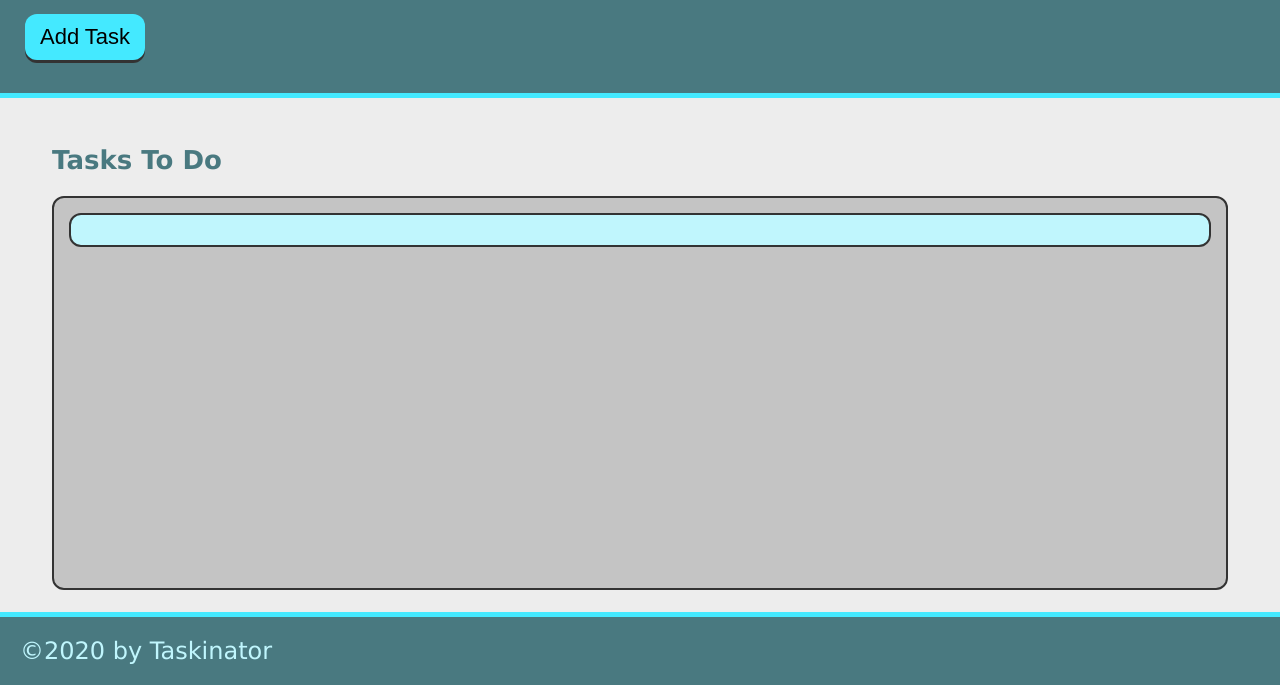
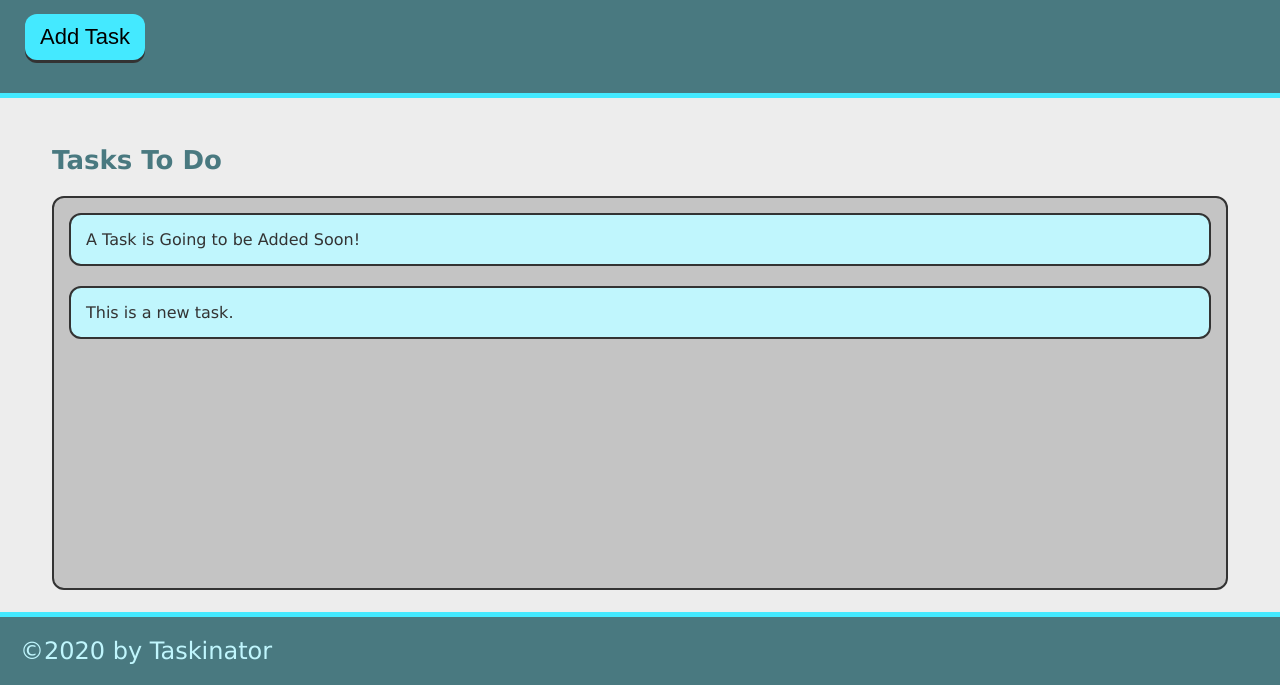
Before and after one commit to Stubblefish/Taskinator, a plain HTML site: page index.html in a window 1280 px wide. Both pictures are taken after a click on the button "Add Task". Shown: the part 115-800 px from the top of the page. Drawn offline with Linux system fonts and the light colour scheme.

Commit message:
button functionality

```diff
--- a/assets/js/script.js
+++ b/assets/js/script.js
@@ -0,0 +1,11 @@
+var buttonEl = document.querySelector("#save-task");
+var tasksToDoEl = document.querySelector("#tasks-to-do");
+
+var createTaskHandler = function() {
+  var listItemEl = document.createElement("li");
+  listItemEl.className = "task-item";
+  listItemEl.textContent = "This is a new task.";
+  tasksToDoEl.appendChild(listItemEl);
+  };
+
+buttonEl.addEventListener("click", createTaskHandler);
--- a/index.html
+++ b/index.html
@@ -17,15 +17,15 @@
         <p>
             Click the button below to a new task!
         </p>
-        <button class="btn">Add Task</button>
+        <button class="btn" id="save-task">Add Task</button>
     </header>
 
     <main class="page-content">
         <section class="task-list-wrapper">
            <h2 class="list-title">Tasks To Do</h2>
-           <ul class="task-list">
+           <ul class="task-list" id="tasks-to-do">
                 <li class="task-item">
-
+                    A Task is Going to be Added Soon!
                 </li>
            </ul>
         </section>
```
